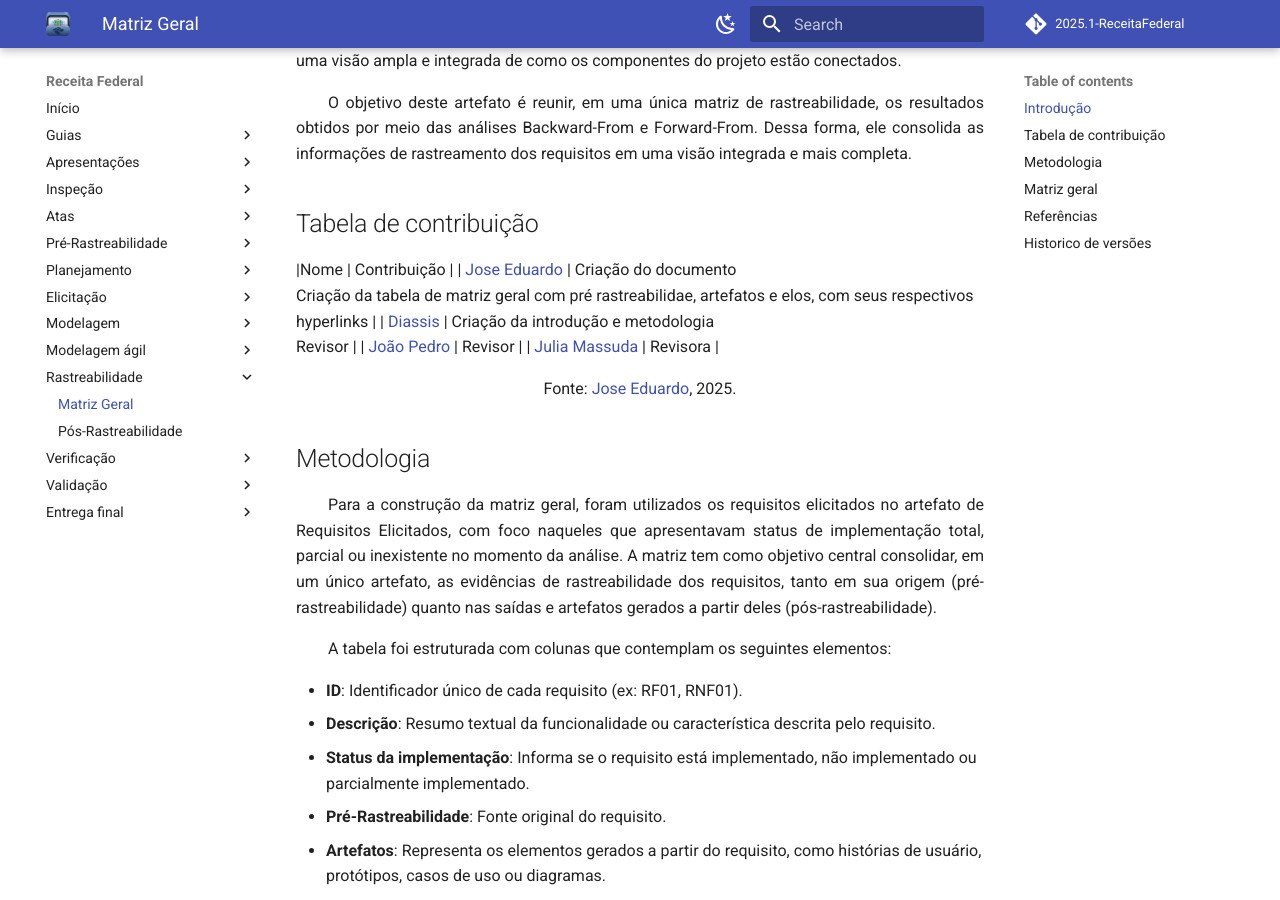
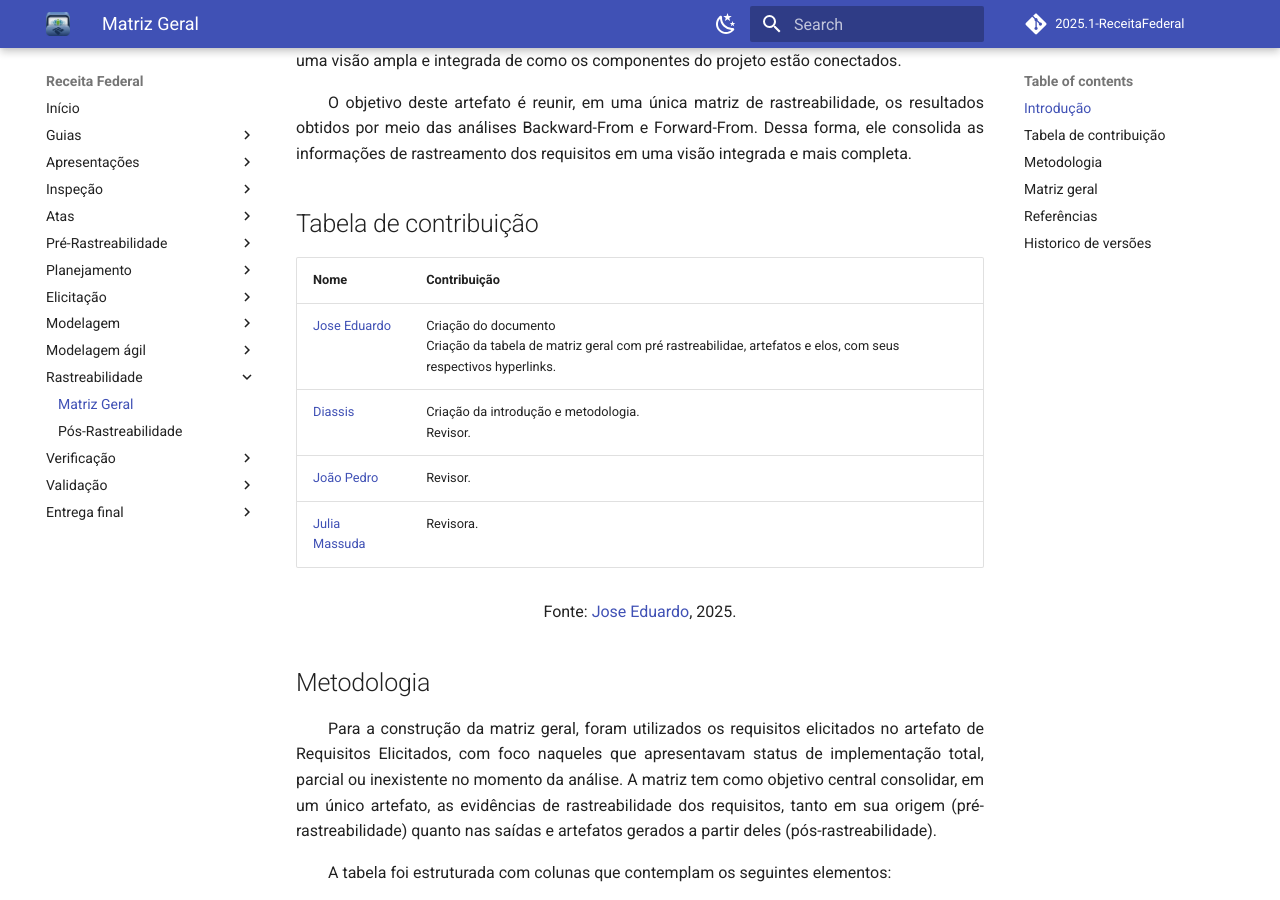
Before and after one commit to Requisitos-de-Software/2025.1-Meu-INSS, an MkDocs documentation site: the page built from docs/rastreabilidade/matriz-geral.md, in a window 1280 px wide and 900 px high, scrolled down 445 px. Built offline with MkDocs 1.6.1 and Material for MkDocs 9.7.7, drawn with Linux system fonts in a browser that asks for light colours; comment, search, counter and statistics services are not loaded; some of the changed text lies outside the part shown.

Commit message:
correção quebra

```diff
--- a/docs/rastreabilidade/matriz-geral.md
+++ b/docs/rastreabilidade/matriz-geral.md
@@ -18,10 +18,11 @@ O objetivo deste artefato é reunir, em uma única matriz de rastreabilidade, os
 ## Tabela de contribuição
 
 |Nome                                               | Contribuição                      |
-| [Jose Eduardo](https://github.com/jevprado)       | Criação do documento <br> Criação da tabela de matriz geral com pré rastreabilidae,  artefatos e elos, com seus respectivos hyperlinks |
-| [Diassis](https://github.com/Diaxiz)    | Criação da introdução e metodologia <br> Revisor |
-| [João Pedro](https://github.com/JpRodrigues2)     | Revisor |
-| [Julia Massuda](https://github.com/JuliaReis18)     | Revisora |
+| ------------------------------------------------- | --------------------------------- |
+| [Jose Eduardo](https://github.com/jevprado)       | Criação do documento <br> Criação da tabela de matriz geral com pré rastreabilidae,  artefatos e elos, com seus respectivos hyperlinks. |
+| [Diassis](https://github.com/Diaxiz)    | Criação da introdução e metodologia. <br> Revisor. |
+| [João Pedro](https://github.com/JpRodrigues2)     | Revisor. |
+| [Julia Massuda](https://github.com/JuliaReis18)     | Revisora. |
 
 <font size="3"><p style="text-align: center">Fonte: [Jose Eduardo](https://github.com/jevprado), 2025.</p></font>
 
```
Also changed, not shown: other parts of docs/rastreabilidade/matriz-geral.md (+0 -6 lines).
